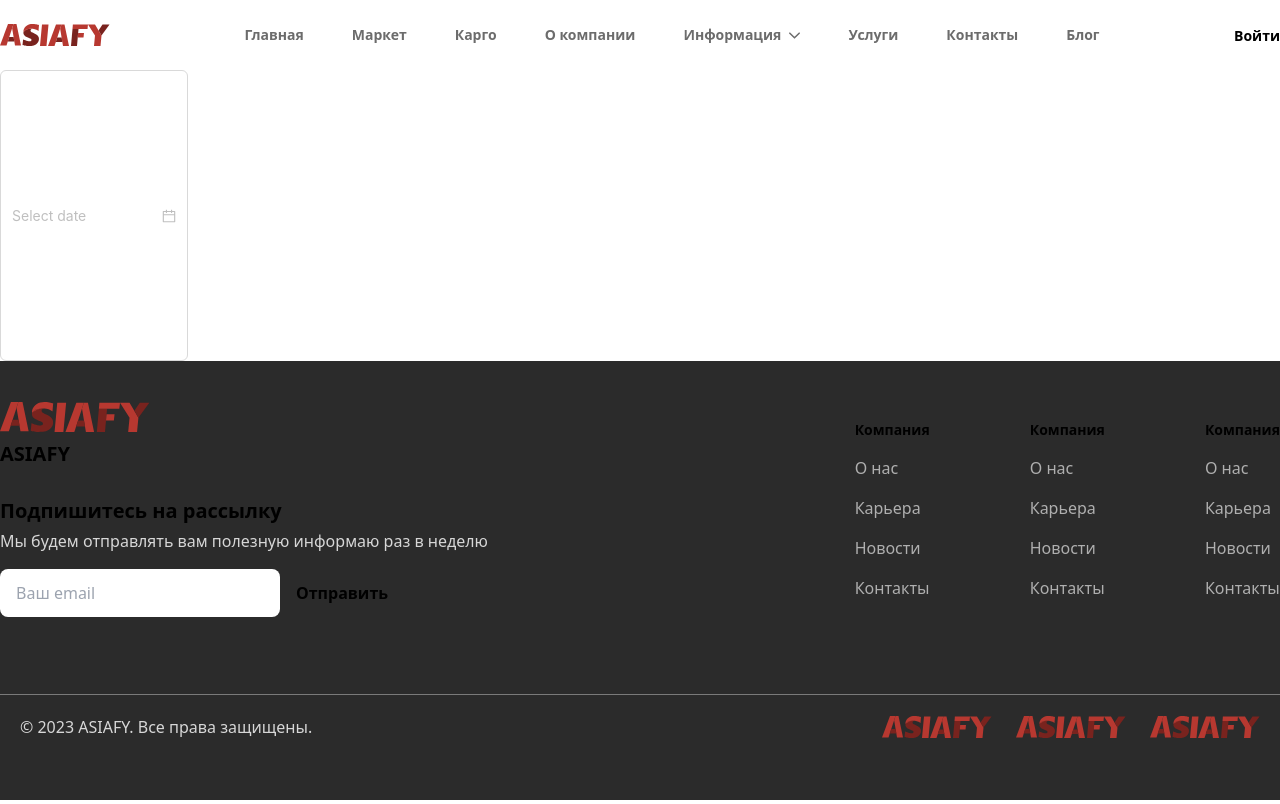
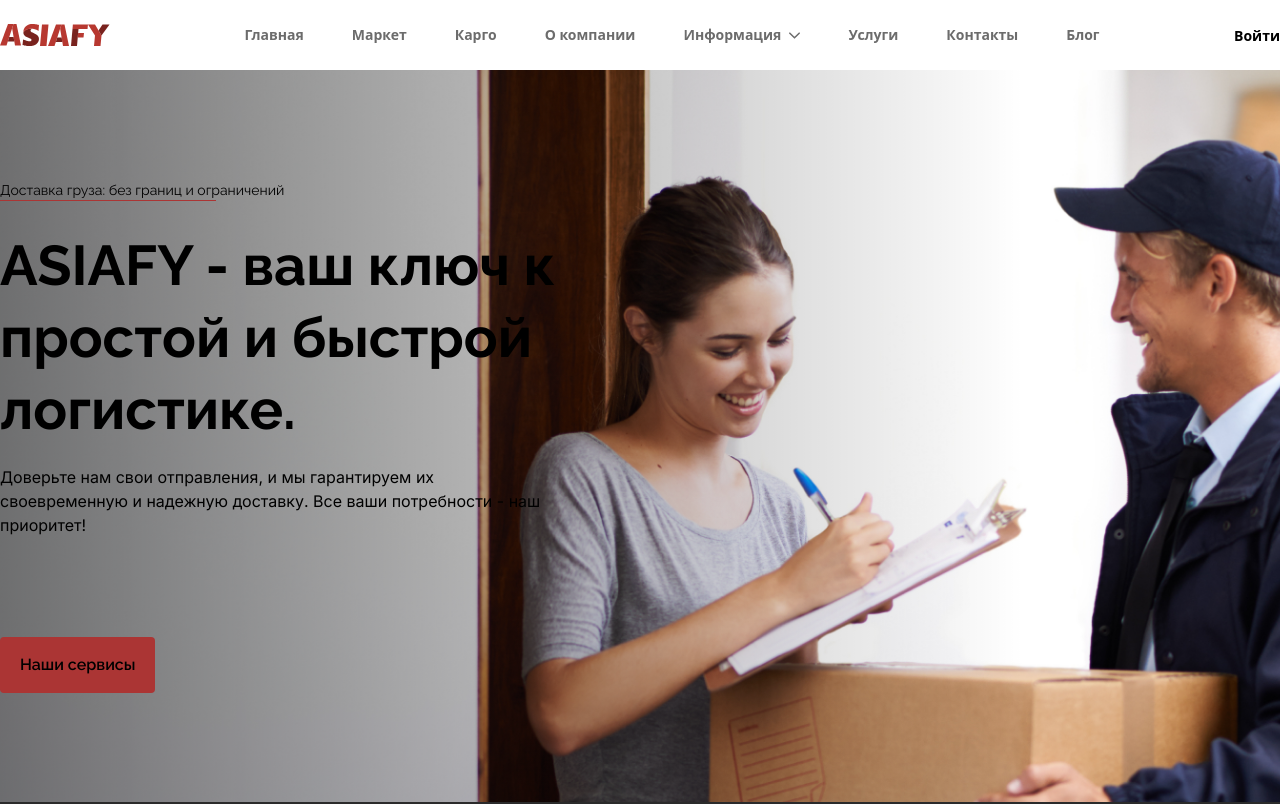
Before and after one commit to IrohVlad/amarket, a Next.js app: page / in a window 1280 px wide. Shown: the top 804 px of the page. Built offline with nearby package versions, Linux system fonts and the light colour scheme.

Commit message:
hero section + button component

```diff
--- /dev/null
+++ b/app/components/button/button.tsx
@@ -0,0 +1,13 @@
+import { ReactNode } from "react";
+
+interface IButton {
+    children: ReactNode,
+    rounded?: boolean,
+    className?: string
+}
+
+export default function Button({children, rounded, className}: IButton) {
+  return (
+    <div className={' bg-red hover:bg-light-red transition-colors duration-300 cursor-pointer w-fit rounded-[4px] ' + className}>{children}</div>
+  )
+}
--- /dev/null
+++ b/app/components/hero/hero.tsx
@@ -0,0 +1,23 @@
+import Image from "next/image"
+import Button from "../button/button"
+
+export default function Hero() {
+  return (
+    <section className="w-full relative">
+        <div className="max-w-c-full m-auto h-[calc(100vh-68px)] flex flex-col justify-center z-10 relative">
+          <div className=" font-title text-sm after:block after:h-[1px] after:max-w-[216px] after:w-auto after:bg-red">
+            Доставка груза: без границ и ограничений
+          </div>
+          <div className="mt-[28px] font-title font-bold text-3xl max-w-[729px]">
+            ASIAFY - ваш ключ к простой и быстрой логистике.
+          </div>
+          <div className="font-base font-text mt-[20px] max-w-[559px]">Доверьте нам свои отправления, и мы гарантируем их своевременную и надежную доставку. Все ваши потребности - наш приоритет!</div>
+          <Button rounded={true} className="mt-[100px]"><div className="px-[20px] py-4 font-semibold font-title">Наши сервисы</div></Button>
+        </div>
+        <div className=" absolute top-0 left-0 h-full w-full">
+          <Image src='/main-banner.png' fill={true} alt="Main Banner" objectFit="cover" />
+        </div>
+        <div className=" absolute top-0 left-0 h-full w-full bg-[linear-gradient(90deg,rgba(0,0,0,1)-20%,rgba(255,255,255,0)80%)] opacity-70"></div>
+    </section>
+  )
+}
--- a/app/page.tsx
+++ b/app/page.tsx
@@ -1,11 +1,9 @@
-import Image from 'next/image'
-import React from 'react';
-import { DatePicker } from 'antd'
+import Hero from "./components/hero/hero"
 
 export default function Home() {
   return (
     <main className="h-full flex flex-auto">
-      <DatePicker />
+      <Hero/>
     </main>
   )
 }
```
Also changed, not shown: public/main-banner.png (added).
